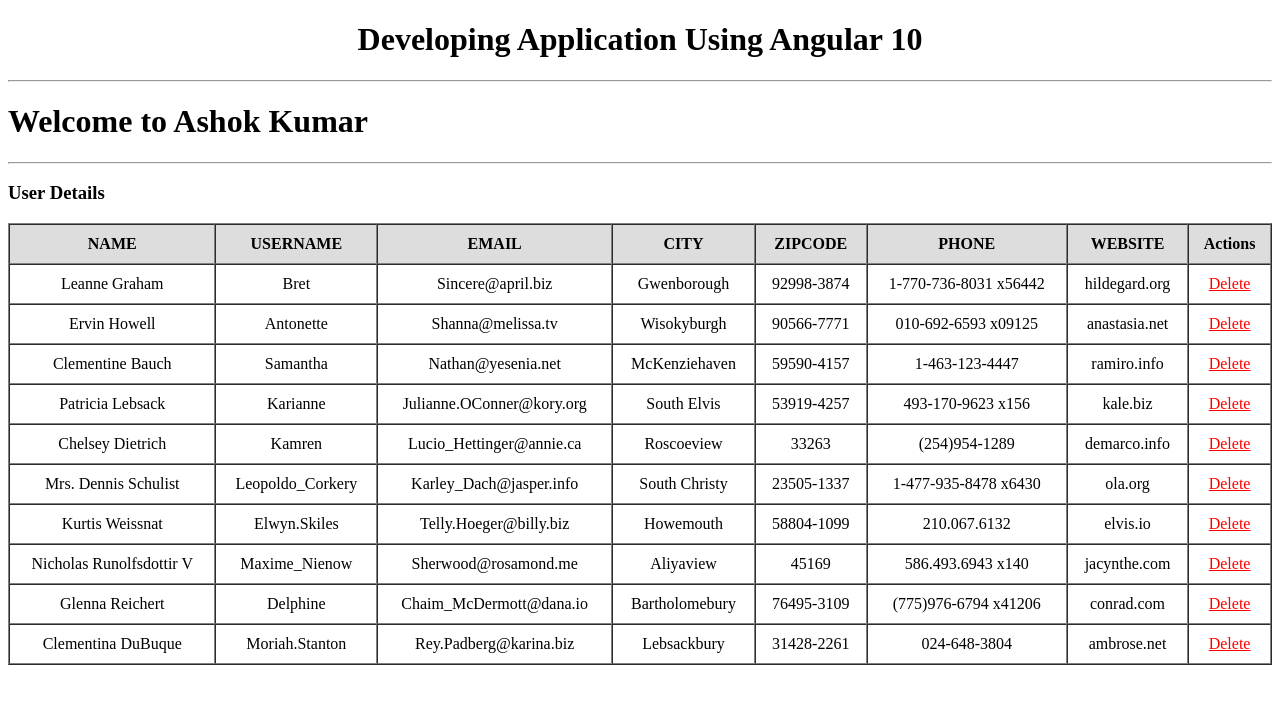
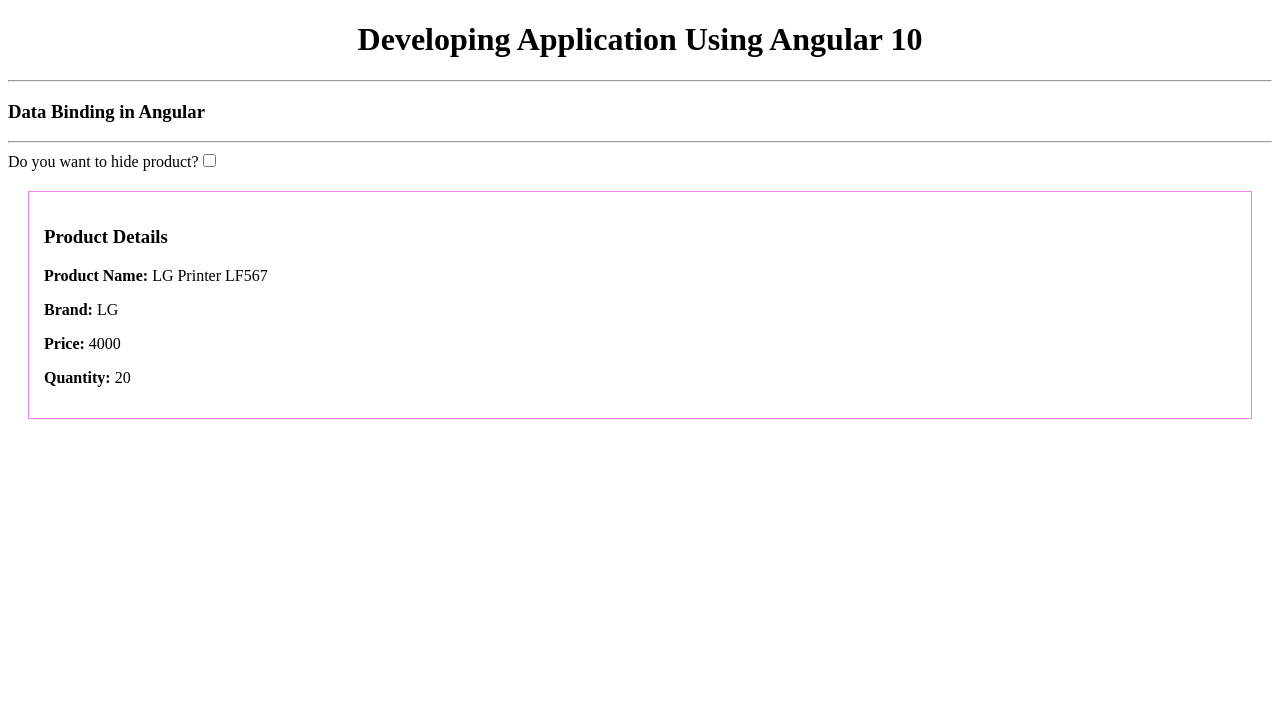
Before and after one commit to vkpindia/angular-training, an Angular app: page / in a window 1280 px wide. Shown: the top 704 px of the page. Built offline with nearby package versions, Linux system fonts and the light colour scheme.

Commit message:
data binding

```diff
--- a/src/app/app.component.html
+++ b/src/app/app.component.html
@@ -2,7 +2,7 @@
 
 <!-- <input type="text" [(ngModel)]="empName"> -->
 <!-- Hero component call -->
-<app-hero></app-hero>
+<!-- <app-hero></app-hero> -->
 <!-- <p>Welcome to {{uname}}</p>
 
 <p><strong>Name</strong>: {{students.name}}</p>
@@ -31,3 +31,6 @@
 </table> -->
 
 <!-- <router-outlet></router-outlet> -->
+
+
+<app-data-dinding></app-data-dinding>
--- /dev/null
+++ b/src/app/data-dinding/dinding.component.html
@@ -0,0 +1,12 @@
+<h3>Data Binding in Angular</h3><hr>
+
+<span>Do you want to hide product?</span>
+<input type="checkbox" [(ngModel)]="isShowProduct" (change)="onValueChage()"><br>
+
+<div class="product" [hidden]="isShowProduct">
+  <h3>Product Details</h3>
+  <p><strong>Product Name:</strong> {{productName}}</p>
+  <p><strong>Brand:</strong> {{brand}}</p>
+  <p><strong>Price:</strong> {{price}}</p>
+  <p><strong>Quantity:</strong> {{qty}}</p>
+</div>
--- /dev/null
+++ b/src/app/data-dinding/dinding.component.scss
@@ -0,0 +1,5 @@
+.product{
+  border: 1px solid violet;
+  padding: 15px;
+  margin: 20px;
+}
--- /dev/null
+++ b/src/app/data-dinding/dinding.component.ts
@@ -0,0 +1,32 @@
+import { Component, OnInit } from '@angular/core';
+
+@Component({
+  selector: 'app-data-dinding',
+  templateUrl: './dinding.component.html',
+  styleUrls: ['./dinding.component.scss']
+})
+export class DataDindingComponent implements OnInit {
+
+  public productName: string;
+  public brand: string;
+  public price: number;
+  public qty: number;
+  public isShowProduct: boolean;
+
+
+  constructor() { }
+
+  ngOnInit(): void {
+    this.productName = 'LG Printer LF567';
+    this.brand = 'LG';
+    this.price = 4000;
+    this.qty = 20;
+    this.isShowProduct = false;
+    console.log('isShowProduct', this.isShowProduct);
+  }
+
+  onValueChage(): void {
+    console.log('isShowProduct', this.isShowProduct);
+  }
+
+}
```
Also changed, not shown: src/app/app.module.ts (+6 -2 lines), 1 other file (tests, documents, lock files or other folders).
